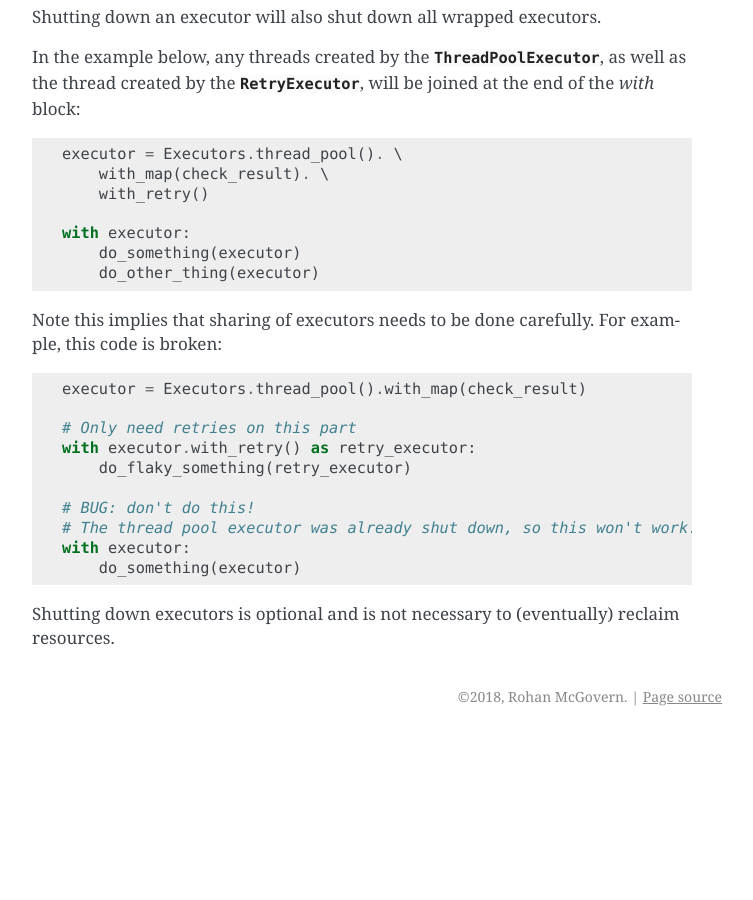
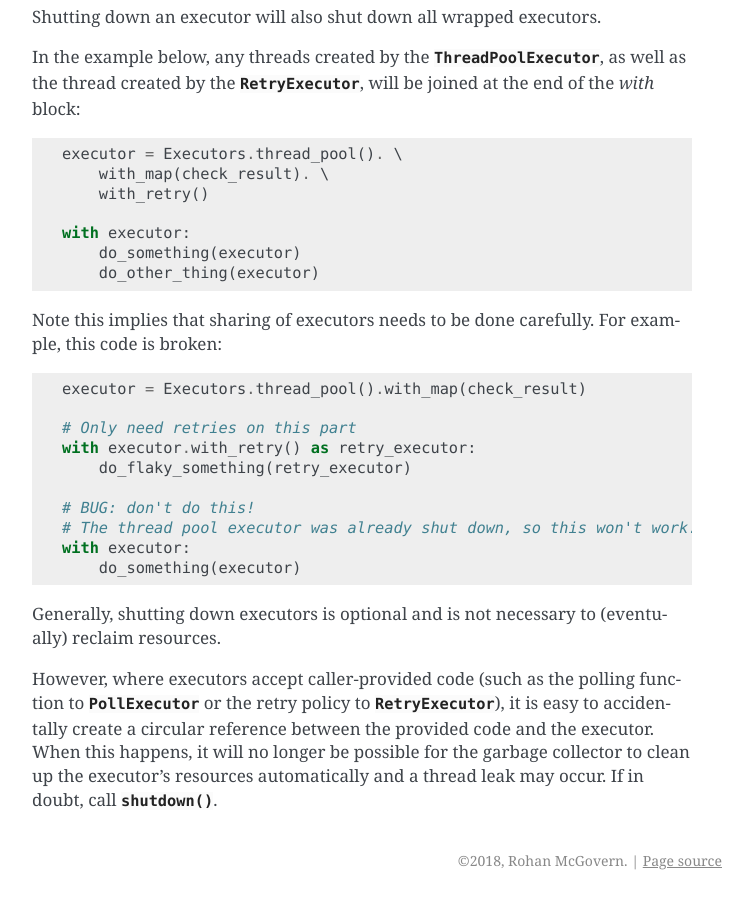
Before and after one commit to rohanpm/more-executors, a Sphinx documentation site: the page built from docs/user-guide.rst, in a window 1280 px wide and 900 px high, scrolled down 2922 px. Shown: the whole window, without its empty margins (388-1141 px from the left). Built offline with Sphinx 7.4.7, drawn with Linux system fonts in a browser that asks for light colours; before the commit the page ends 3658 px from its top, so only the background shows below that.

Commit message:
doc: expand on shutdown and thread leaks
Fixes #94

```diff
--- a/docs/user-guide.rst
+++ b/docs/user-guide.rst
@@ -184,5 +184,14 @@ For example, this code is broken:
     with executor:
         do_something(executor)
 
-Shutting down executors is optional and is not necessary to (eventually)
-reclaim resources.
+Generally, shutting down executors is optional and is not necessary to
+(eventually) reclaim resources.
+
+However, where executors accept caller-provided code (such as the polling
+function to :class:`~more_executors.poll.PollExecutor` or the retry
+policy to :class:`~more_executors.retry.RetryExecutor`), it is easy to
+accidentally create a circular reference between the provided code and the
+executor. When this happens, it will no longer be possible for the garbage
+collector to clean up the executor's resources automatically and a thread
+leak may occur. If in doubt, call
+:meth:`~concurrent.futures.Executor.shutdown`.
```
Also changed, not shown: docs/api-reference.rst (+7 -0 lines).
